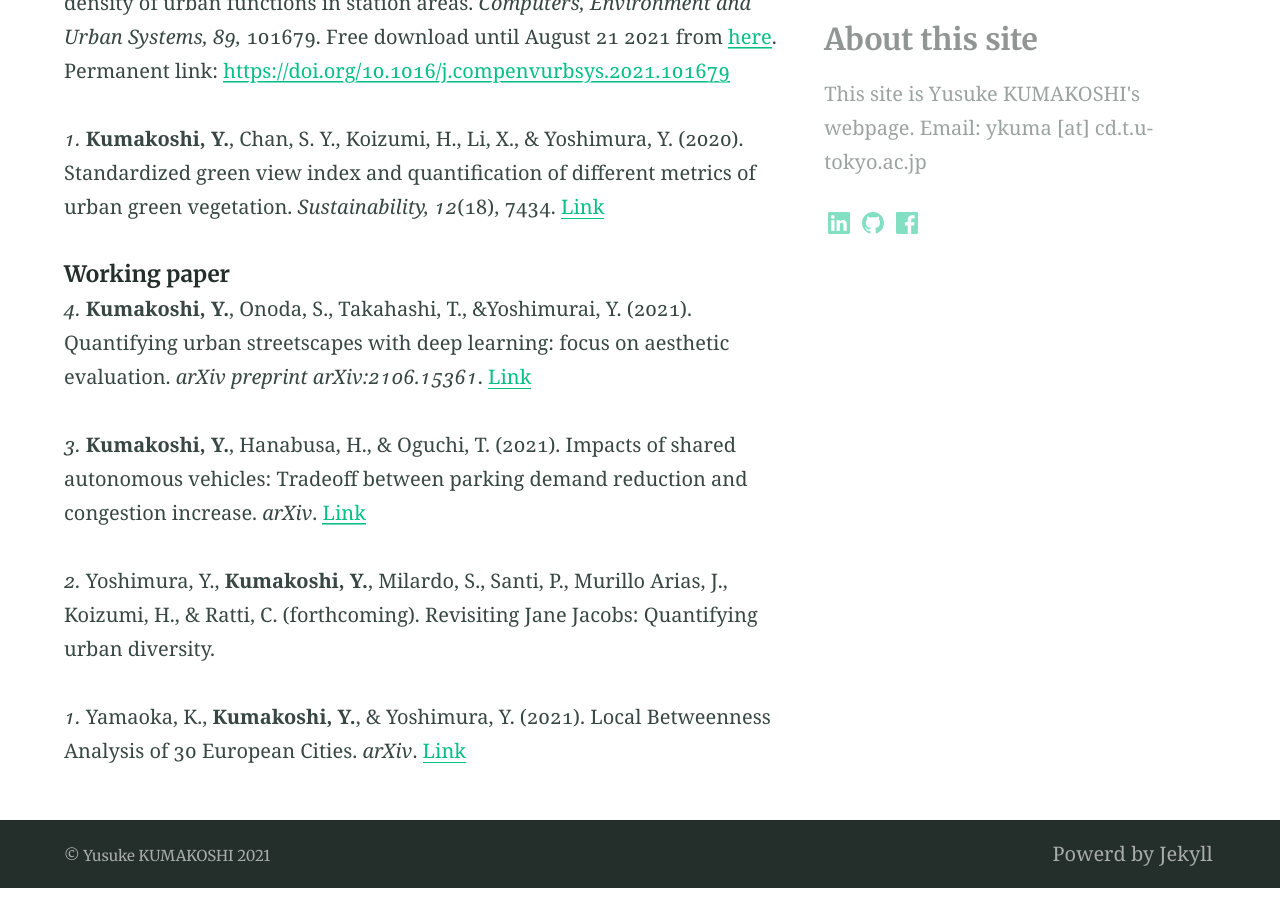
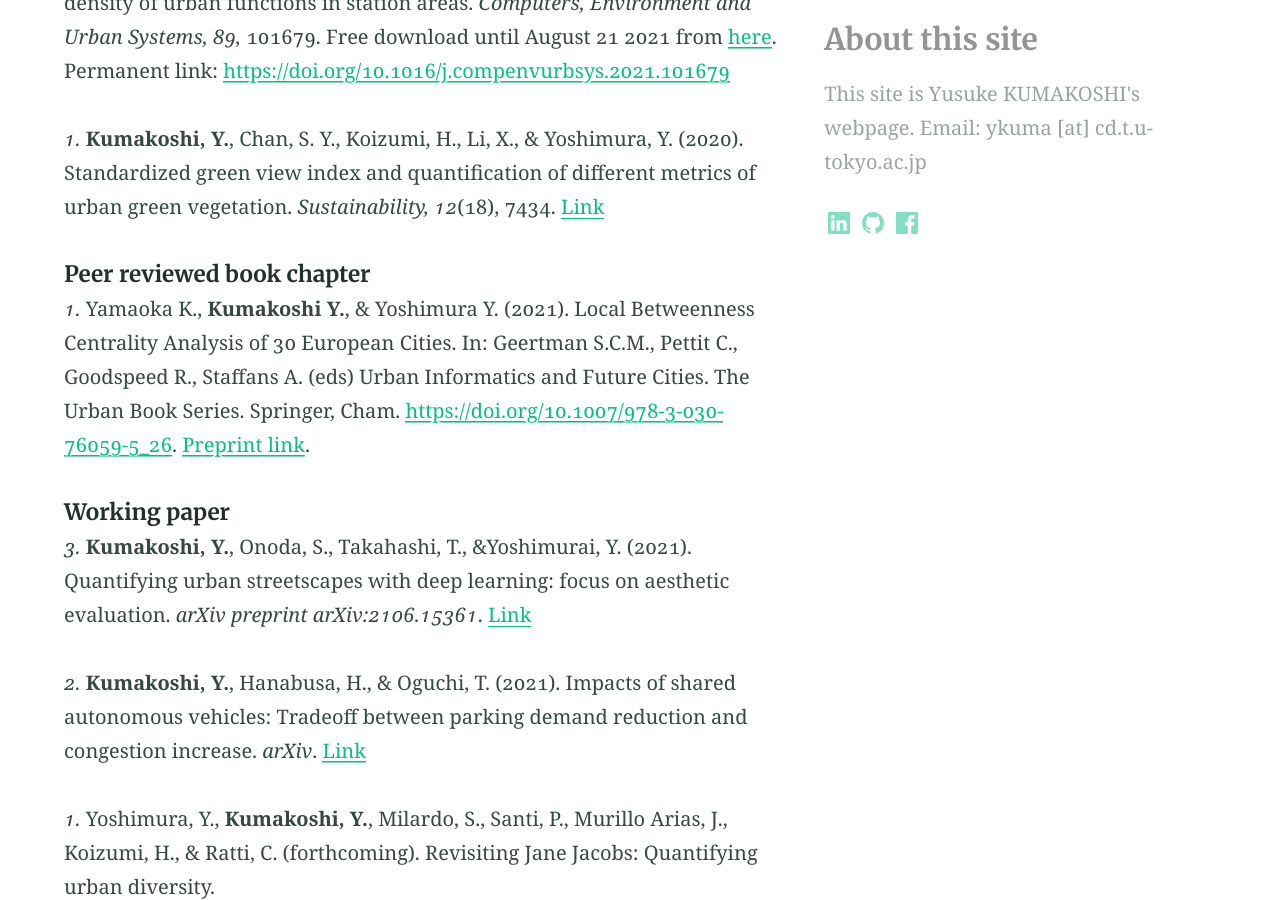
Before and after one commit to yusukekumakoshi/yusukekumakoshi.github.io, a Jekyll site: the page built from index.md, in a window 1280 px wide and 900 px high, scrolled down 1137 px. Built offline with Jekyll 4.4.1, drawn with Linux system fonts in a browser that asks for light colours.

Commit message:
publication updated

```diff
--- a/index.md
+++ b/index.md
@@ -29,14 +29,15 @@ Permanent link: [https://doi.org/10.1016/j.compenvurbsys.2021.101679](https://do
 
 _1._ **Kumakoshi, Y.**, Chan, S. Y., Koizumi, H., Li, X., & Yoshimura, Y. (2020). Standardized green view index and quantification of different metrics of urban green vegetation. _Sustainability, 12_(18), 7434. [Link](https://www.mdpi.com/2071-1050/12/18/7434){:target="_blank"}
 
+##### Peer reviewed book chapter
+_1._ Yamaoka K., **Kumakoshi Y.**, & Yoshimura Y. (2021). Local Betweenness Centrality Analysis of 30 European Cities. In: Geertman S.C.M., Pettit C., Goodspeed R., Staffans A. (eds) Urban Informatics and Future Cities. The Urban Book Series. Springer, Cham. [https://doi.org/10.1007/978-3-030-76059-5_26](https://doi.org/10.1007/978-3-030-76059-5_26){:target="_blank"}. [Preprint link](https://arxiv.org/abs/2103.11437){:target="_blank"}.
+
 ##### Working paper
-_4._ **Kumakoshi, Y.**, Onoda, S., Takahashi, T., &Yoshimurai, Y. (2021). Quantifying urban streetscapes with deep learning: focus on aesthetic evaluation. _arXiv preprint arXiv:2106.15361_. [Link](https://arxiv.org/abs/2106.15361){:target="_blank"}
+_3._ **Kumakoshi, Y.**, Onoda, S., Takahashi, T., &Yoshimurai, Y. (2021). Quantifying urban streetscapes with deep learning: focus on aesthetic evaluation. _arXiv preprint arXiv:2106.15361_. [Link](https://arxiv.org/abs/2106.15361){:target="_blank"}
 
-_3._ **Kumakoshi, Y.**, Hanabusa, H., & Oguchi, T. (2021). Impacts of shared autonomous vehicles: Tradeoff between parking demand reduction and congestion increase. _arXiv_. [Link](http://arxiv.org/abs/2104.15019){:target="_blank"}
+_2._ **Kumakoshi, Y.**, Hanabusa, H., & Oguchi, T. (2021). Impacts of shared autonomous vehicles: Tradeoff between parking demand reduction and congestion increase. _arXiv_. [Link](http://arxiv.org/abs/2104.15019){:target="_blank"}
 
-_2._ Yoshimura, Y., **Kumakoshi, Y.**, Milardo, S., Santi, P., Murillo Arias, J., Koizumi, H., & Ratti, C. (forthcoming). Revisiting Jane Jacobs: Quantifying urban diversity.
-
-_1._ Yamaoka, K., **Kumakoshi, Y.**, & Yoshimura, Y. (2021). Local Betweenness Analysis of 30 European Cities. _arXiv_. [Link](https://arxiv.org/abs/2103.11437){:target="_blank"}
+_1._ Yoshimura, Y., **Kumakoshi, Y.**, Milardo, S., Santi, P., Murillo Arias, J., Koizumi, H., & Ratti, C. (forthcoming). Revisiting Jane Jacobs: Quantifying urban diversity.
 
 <!-- [{% include icon.html id="googlescholar" title="googlescholar" color="#4285F4" %}](https://scholar.google.com/citations?user=-3U01zsAAAAJ)
 [{% include icon.html id="github" title="github" color="#211F1F" %}](https://github.com/yusukekumakoshi)
```
